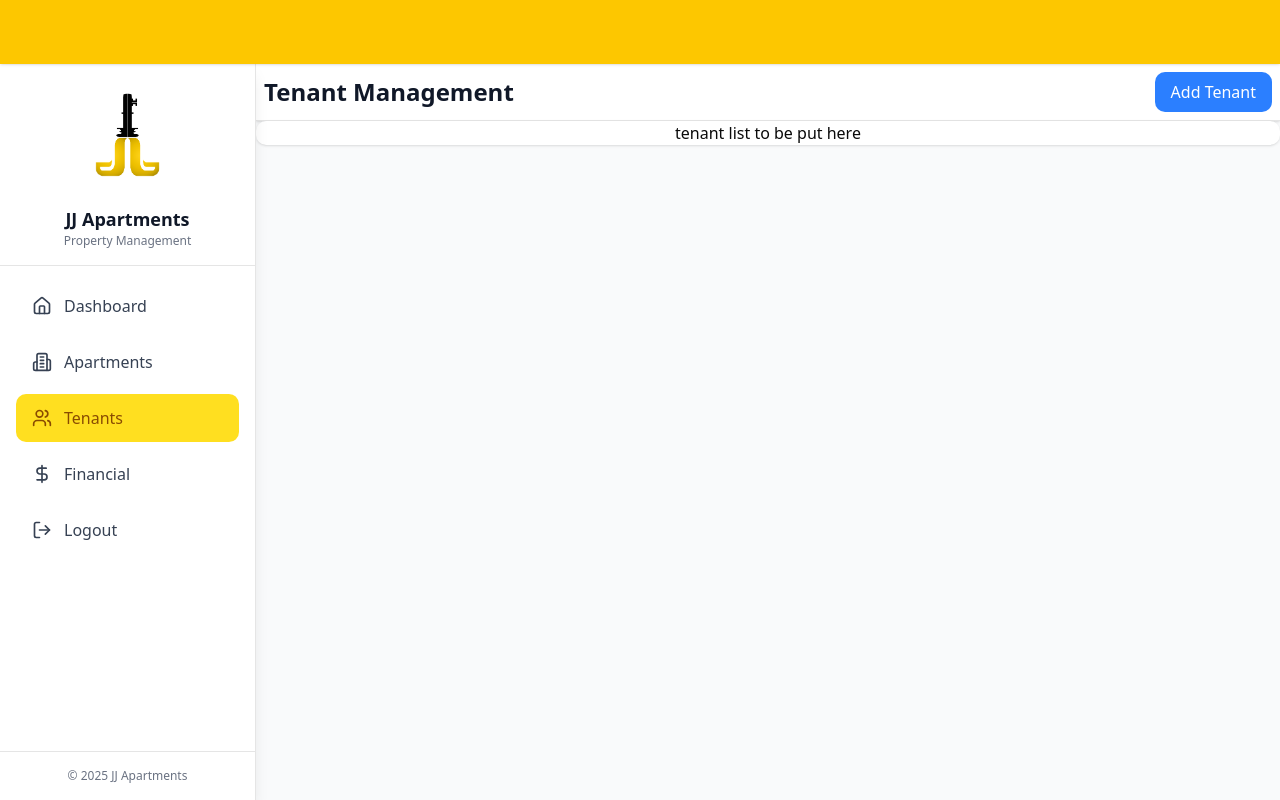
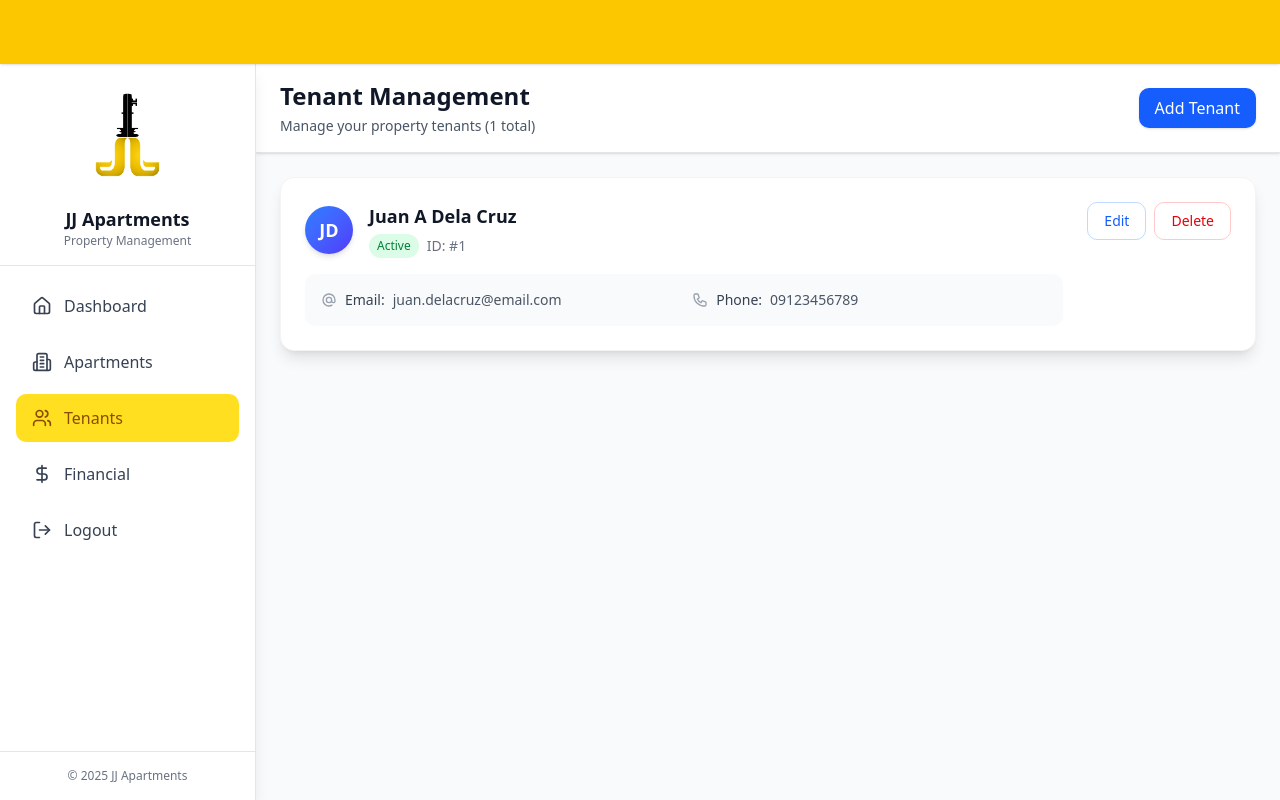
Before and after one commit to haniellejermayn/JJ-Apartments-Property-Management-System, a Next.js app in the folder frontend/: page /tenants-management in a window 1280 px wide. Built offline with nearby package versions, Linux system fonts and the light colour scheme.

Commit message:
feat: tenant page design and components

```diff
--- a/frontend/src/app/tenants-management/page.tsx
+++ b/frontend/src/app/tenants-management/page.tsx
@@ -2,50 +2,192 @@
 import React, { useState } from "react";
 import { TenantPopUp } from "@/components/TenantPopUp";
 import { TenantMgt } from "@/components/TenantMgt";
+
 export default function TenantsManagementPage() {
-    type Unit = {
-        id: number;
-        unitNumber: string;
-        occupied: boolean;
+    const [modalOpen, setModalOpen] = useState(false);
+    const [editingTenant, setEditingTenant] = useState(null);
+    const [tenants, setTenants] = useState([
+        {
+            id: 1,
+            firstName: "Juan",
+            middleName: "A",
+            lastName: "Dela Cruz",
+            email: "juan.delacruz@email.com",
+            cpNo: "09123456789",
+            dateAdded: new Date().toISOString()
+        }
+    ]);
+
+    const toggleModal = () => {
+        setModalOpen(!modalOpen);
+
+        if (modalOpen) {
+            setEditingTenant(null);
+        }
     };
-    const [modalOpen, setModalOpen] = useState(false);
-    const [tenants, setTenants] = useState([]);
-    const toggleModal = () => setModalOpen(!modalOpen);
+
+    const generateId = () => {
+        return tenants.length > 0 ? Math.max(...tenants.map(t => t.id)) + 1 : 1;
+    };
 
     const handleAddTenant = (tenantData) => {
-        setTenants([...tenants, { ...tenantData, id: 1 }]); // database
-        console.log('New tenant added:', tenantData);
+        const newTenant = {
+            ...tenantData,
+            id: generateId(),
+            dateAdded: new Date().toISOString()
+        };
+        setTenants(prev => [...prev, newTenant]);
+        console.log('New tenant added:', newTenant);
+        toggleModal();
     };
 
+    const handleEditTenant = (tenant) => {
+        setEditingTenant(tenant);
+        setModalOpen(true);
+    };
+
+    const handleUpdateTenant = (updatedData) => {
+        setTenants(prev =>
+            prev.map(tenant =>
+                tenant.id === editingTenant.id
+                    ? { ...tenant, ...updatedData }
+                    : tenant
+            )
+        );
+        console.log('Tenant updated:', updatedData);
+        toggleModal();
+    };
+
+    const handleDeleteTenant = (tenantId) => {
+        if (window.confirm('Are you sure you want to delete this tenant?')) {
+            setTenants(prev => prev.filter(tenant => tenant.id !== tenantId));
+            console.log('Tenant deleted:', tenantId);
+        }
+    };
+
+    const formatPhoneNumber = (phone) => {
+        if (!phone) return 'N/A';
+
+        return phone;
+    };
+
+    const formatName = (firstName, middleName, lastName) => {
+        const middle = middleName ? ` ${middleName}` : '';
+        return `${firstName}${middle} ${lastName}`;
+    };
 
     return (
+        <div className="min-h-screen bg-gray-50">
+            {/* Header */}
+            <header className="bg-white shadow-sm border-b">
+                <div className="px-6 py-4">
+                    <div className="flex items-center justify-between">
                         <div>
-            <header className="bg-white shadow-sm border-b p-2 ">
-                <div className="flex items-center justify-between">
                             <h1 className="text-2xl font-bold text-gray-900">Tenant Management</h1>
+                            <p className="text-sm text-gray-600 mt-1">
+                                Manage your property tenants ({tenants.length} total)
+                            </p>
+                        </div>
 
                         <button
                             onClick={() => setModalOpen(true)}
-                    className="px-4 py-2 bg-blue-500 text-white rounded-lg hover:bg-blue-600 transition-colors float-right"
+                            className="px-4 py-2 bg-blue-600 text-white rounded-lg hover:bg-blue-700 transition-colors shadow-sm font-medium"
                         >
                             Add Tenant
                         </button>
+                    </div>
+                </div>
+            </header>
 
 
+            <div className="px-6 py-6">
+                <div className="bg-white rounded-xl shadow-lg border border-gray-100 overflow-hidden">
+                    {tenants.length === 0 ? (
+                        <div className="p-16 text-center bg-gradient-to-b from-gray-50 to-white">
+                            <h3 className="text-xl font-semibold text-gray-900 mb-2">No tenants yet</h3>
+                            <p className="text-gray-500 mb-6 max-w-md mx-auto">Get started by adding your first tenant to begin managing your property</p>
+                            <button
+                                onClick={() => setModalOpen(true)}
+                                className="px-6 py-3 bg-gradient-to-r from-blue-600 to-blue-700 text-white rounded-lg hover:from-blue-700 hover:to-blue-800 transition-all duration-200 shadow-md hover:shadow-lg transform hover:-translate-y-0.5"
+                            >
+                                Add Your First Tenant
+                            </button>
+                        </div>
+                    ) : (
+                        <div className="divide-y divide-gray-100">
+                            {tenants.map((tenant) => (
+                                <div key={tenant.id} className="p-6 hover:bg-gradient-to-r hover:from-blue-50 hover:to-indigo-50 transition-all duration-200 group">
+                                    <div className="flex justify-between items-start">
+                                        <div className="flex-1">
+                                            <div className="flex items-center space-x-4">
+                                                <div className="w-12 h-12 bg-gradient-to-br from-blue-500 to-indigo-600 rounded-full flex items-center justify-center shadow-md">
+                                                    <span className="text-white font-semibold text-lg">
+                                                        {tenant.firstName.charAt(0)}{tenant.lastName.charAt(0)}
+                                                    </span>
+                                                </div>
+                                                <div className="flex-1">
+                                                    <h3 className="font-semibold text-gray-900 text-lg group-hover:text-blue-900 transition-colors">
+                                                        {formatName(tenant.firstName, tenant.middleName, tenant.lastName)}
+                                                    </h3>
+                                                    <div className="flex items-center space-x-2 mt-1">
+                                                        <span className="inline-flex items-center px-2 py-1 rounded-full text-xs font-medium bg-green-100 text-green-700">
+                                                            Active
+                                                        </span>
+                                                        <span className="text-sm text-gray-500">
+                                                            ID: #{tenant.id}
+                                                        </span>
+                                                    </div>
+                                                </div>
                                             </div>
 
-            </header>
+                                            <div className="mt-4 grid grid-cols-1 md:grid-cols-2 gap-4 text-sm bg-gray-50 rounded-lg p-4">
+                                                <div className="flex items-center space-x-2">
+                                                    <svg className="w-4 h-4 text-gray-400" fill="none" stroke="currentColor" viewBox="0 0 24 24">
+                                                        <path strokeLinecap="round" strokeLinejoin="round" strokeWidth="2" d="M16 12a4 4 0 10-8 0 4 4 0 008 0zm0 0v1.5a2.5 2.5 0 005 0V12a9 9 0 10-9 9m4.5-1.206a8.959 8.959 0 01-4.5 1.207" />
+                                                    </svg>
+                                                    <span className="font-medium text-gray-700">Email:</span>
+                                                    <span className="text-gray-600">{tenant.email}</span>
+                                                </div>
+                                                <div className="flex items-center space-x-2">
+                                                    <svg className="w-4 h-4 text-gray-400" fill="none" stroke="currentColor" viewBox="0 0 24 24">
+                                                        <path strokeLinecap="round" strokeLinejoin="round" strokeWidth="2" d="M3 5a2 2 0 012-2h3.28a1 1 0 01.948.684l1.498 4.493a1 1 0 01-.502 1.21l-2.257 1.13a11.042 11.042 0 005.516 5.516l1.13-2.257a1 1 0 011.21-.502l4.493 1.498a1 1 0 01.684.949V19a2 2 0 01-2 2h-1C9.716 21 3 14.284 3 6V5z" />
+                                                    </svg>
+                                                    <span className="font-medium text-gray-700">Phone:</span>
+                                                    <span className="text-gray-600">{formatPhoneNumber(tenant.cpNo)}</span>
+                                                </div>
+                                            </div>
+                                        </div>
 
-            <div className="flex flex-1">
+                                        <div className="flex space-x-2 ml-6">
+                                            <button
+                                                onClick={() => handleEditTenant(tenant)}
+                                                className="px-4 py-2 text-blue-600 hover:text-blue-700 hover:bg-blue-100 rounded-lg transition-all duration-200 text-sm font-medium border border-blue-200 hover:border-blue-300"
+                                            >
+                                                Edit
+                                            </button>
+                                            <button
+                                                onClick={() => handleDeleteTenant(tenant.id)}
+                                                className="px-4 py-2 text-red-600 hover:text-red-700 hover:bg-red-100 rounded-lg transition-all duration-200 text-sm font-medium border border-red-200 hover:border-red-300"
+                                            >
+                                                Delete
+                                            </button>
+                                        </div>
+                                    </div>
+                                </div>
+                            ))}
+                        </div>
+                    )}
+                </div>
+            </div>
+
             <TenantPopUp modalOpen={modalOpen}>
-                    <TenantMgt toggleModal={toggleModal} onSubmit={handleAddTenant} />
+                <TenantMgt
+                    toggleModal={toggleModal}
+                    onSubmit={editingTenant ? handleUpdateTenant : handleAddTenant}
+                    editingTenant={editingTenant}
+                    isEditing={!!editingTenant}
+                />
             </TenantPopUp>
         </div>
-
-            <div className="bg-white rounded-lg shadow flex items-center justify-center">
-                tenant list to be put here
-            </div>
-
-        </div>
-    )
+    );
 }
--- a/frontend/src/components/TenantMgt.tsx
+++ b/frontend/src/components/TenantMgt.tsx
@@ -1,13 +1,35 @@
-import React, { useState } from "react";
+import React, { useState, useEffect } from "react";
 
-export function TenantMgt({ toggleModal, onSubmit }) {
+export function TenantMgt({ toggleModal, onSubmit, editingTenant, isEditing }) {
     const [formData, setFormData] = useState({
         firstName: '',
         middleName: '',
         lastName: '',
-        apartmentRented: '',
-        apartmentUnit: ''
+        email: '',
+        cpNo: ''
     });
+
+    // Populate form with editing data when editing
+    useEffect(() => {
+        if (isEditing && editingTenant) {
+            setFormData({
+                firstName: editingTenant.firstName || '',
+                middleName: editingTenant.middleName || '',
+                lastName: editingTenant.lastName || '',
+                email: editingTenant.email || '',
+                cpNo: editingTenant.cpNo || ''
+            });
+        } else {
+            // Reset form when not editing
+            setFormData({
+                firstName: '',
+                middleName: '',
+                lastName: '',
+                email: '',
+                cpNo: ''
+            });
+        }
+    }, [isEditing, editingTenant]);
 
     const handleInputChange = (e) => {
         setFormData({ ...formData, [e.target.name]: e.target.value });
@@ -15,16 +37,18 @@ export function TenantMgt({ toggleModal, onSubmit }) {
 
     const handleSubmit = () => {
         onSubmit(formData);
-        toggleModal();
     };
 
     return (
-        <div className="p-8 bg-white">
-            {/* Header */}
+        <div className="p-8 bg-white max-w-4xl mx-auto">
             <div className="flex justify-between items-center mb-8 pb-4 border-b border-gray-200">
                 <div>
-                    <h2 className="text-2xl font-semibold text-gray-900">Add New Tenant</h2>
-                    <p className="text-sm text-gray-600 mt-1">Enter tenant information below</p>
+                    <h2 className="text-2xl font-semibold text-gray-900">
+                        {isEditing ? 'Edit Tenant' : 'Add New Tenant'}
+                    </h2>
+                    <p className="text-sm text-gray-600 mt-1">
+                        {isEditing ? 'Update tenant information below' : 'Enter tenant information below'}
+                    </p>
                 </div>
                 <button
                     onClick={toggleModal}
@@ -34,9 +58,7 @@ export function TenantMgt({ toggleModal, onSubmit }) {
                 </button>
             </div>
 
-            {/* Form */}
             <div className="space-y-6">
-                {/* Name Fields Row */}
                 <div className="grid grid-cols-1 md:grid-cols-3 gap-4">
                     <div>
                         <label className="block text-sm font-medium text-gray-700 mb-2">
@@ -81,39 +103,37 @@ export function TenantMgt({ toggleModal, onSubmit }) {
                     </div>
                 </div>
 
-                {/* Apartment Fields Row */}
                 <div className="grid grid-cols-1 md:grid-cols-2 gap-4">
                     <div>
                         <label className="block text-sm font-medium text-gray-700 mb-2">
-                            Apartment Rented *
+                            Email *
                         </label>
                         <input
-                            type="text"
-                            name="apartmentRented"
-                            value={formData.apartmentRented}
+                            type="email"
+                            name="email"
+                            value={formData.email}
                             onChange={handleInputChange}
                             className="w-full px-4 py-3 border border-gray-300 rounded-lg focus:ring-2 focus:ring-blue-500 focus:border-blue-500 transition-colors"
-                            placeholder="e.g., Juan Dela Cruz Apartment"
+                            placeholder="e.g., juan.delacruz@email.com"
                         />
                     </div>
 
                     <div>
                         <label className="block text-sm font-medium text-gray-700 mb-2">
-                            Unit Number *
+                            Cellphone Number *
                         </label>
                         <input
-                            type="text"
-                            name="apartmentUnit"
-                            value={formData.apartmentUnit}
+                            type="tel"
+                            name="cpNo"
+                            value={formData.cpNo}
                             onChange={handleInputChange}
                             className="w-full px-4 py-3 border border-gray-300 rounded-lg focus:ring-2 focus:ring-blue-500 focus:border-blue-500 transition-colors"
-                            placeholder="e.g., 101"
+                            placeholder="e.g., 09123456789"
                         />
                     </div>
                 </div>
             </div>
 
-            {/* Action Buttons */}
             <div className="flex gap-4 mt-8 pt-6 border-t border-gray-200">
                 <button
                     type="button"
@@ -127,7 +147,7 @@ export function TenantMgt({ toggleModal, onSubmit }) {
                     onClick={handleSubmit}
                     className="flex-1 px-6 py-3 bg-blue-600 text-white rounded-lg hover:bg-blue-700 focus:ring-2 focus:ring-blue-500 focus:ring-offset-2 transition-all font-medium shadow-sm"
                 >
-                    Add Tenant
+                    {isEditing ? 'Update Tenant' : 'Add Tenant'}
                 </button>
             </div>
         </div>
```
Also changed, not shown: 1 other file (tests, documents, lock files or other folders). Lines whose indentation alone changed are shown as unchanged.
